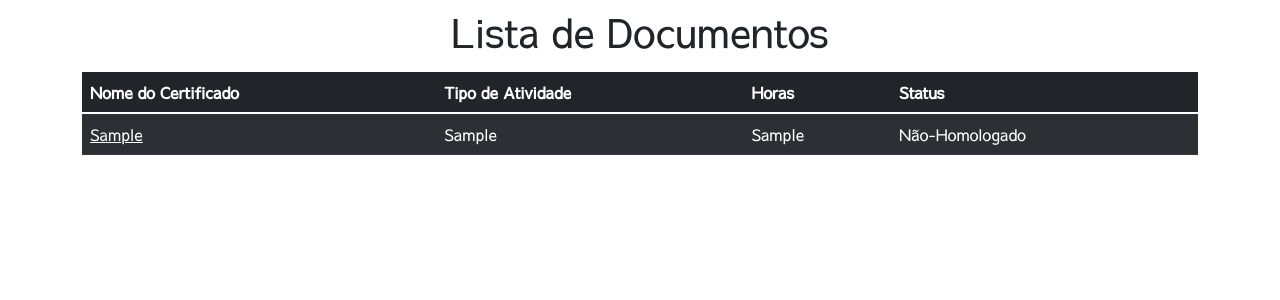
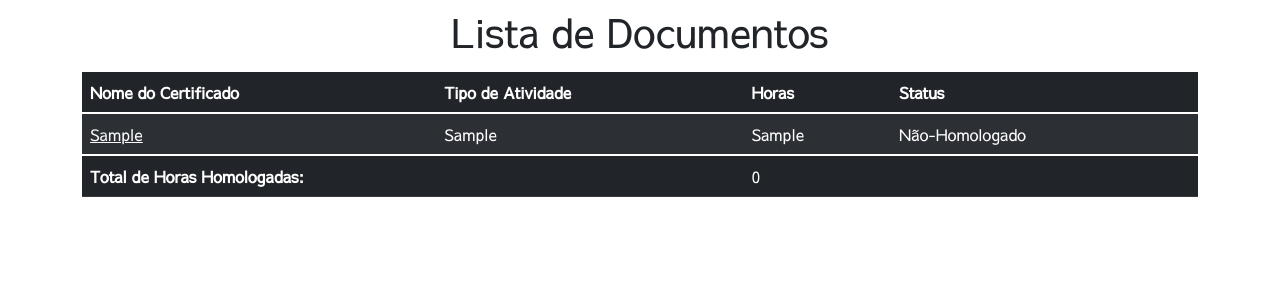
Before and after one commit to Sykko95/projeto_unit, a PHP site: page / in a window 1280 px wide. Shown: the part 56-356 px from the top of the page. Run offline with PHP 8.4, Linux system fonts and the light colour scheme; the visitor is signed in with stand-in values (Sample User, id 1); tables that the repository leaves empty or names only in its code hold one stand-in row (values such as "Sample post").

Commit message:
Updated index page to contain total hours

```diff
--- a/index.php
+++ b/index.php
@@ -53,7 +53,20 @@
                     }
                 ?>
             </tbody>
-
+           <tfoot>
+               <tr>
+                    <?php
+                        $sql = "SELECT * FROM certificados WHERE usuario = '$usuario' AND status = '1'";
+                        $resultado = mysqli_query($conn,$sql);
+                        $total = 0;
+                        while ($data = mysqli_fetch_array($resultado)){
+                            $total = $total + $data['horas'];
+                        };
+                    ?>
+                   <th scope="row" colspan="2">Total de Horas Homologadas:</th>
+                   <td colspan="2"><?php echo $total; ?></td>
+               </tr>
+           </tfoot>
         </table>
     </main>
 </body>
```
